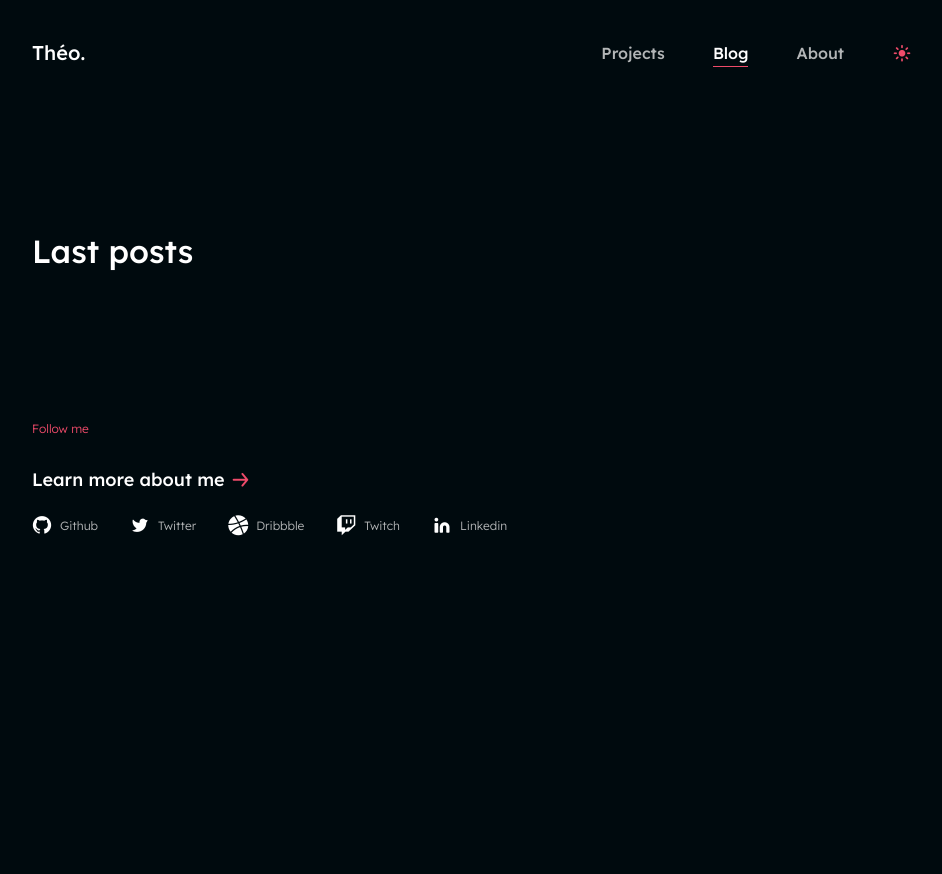
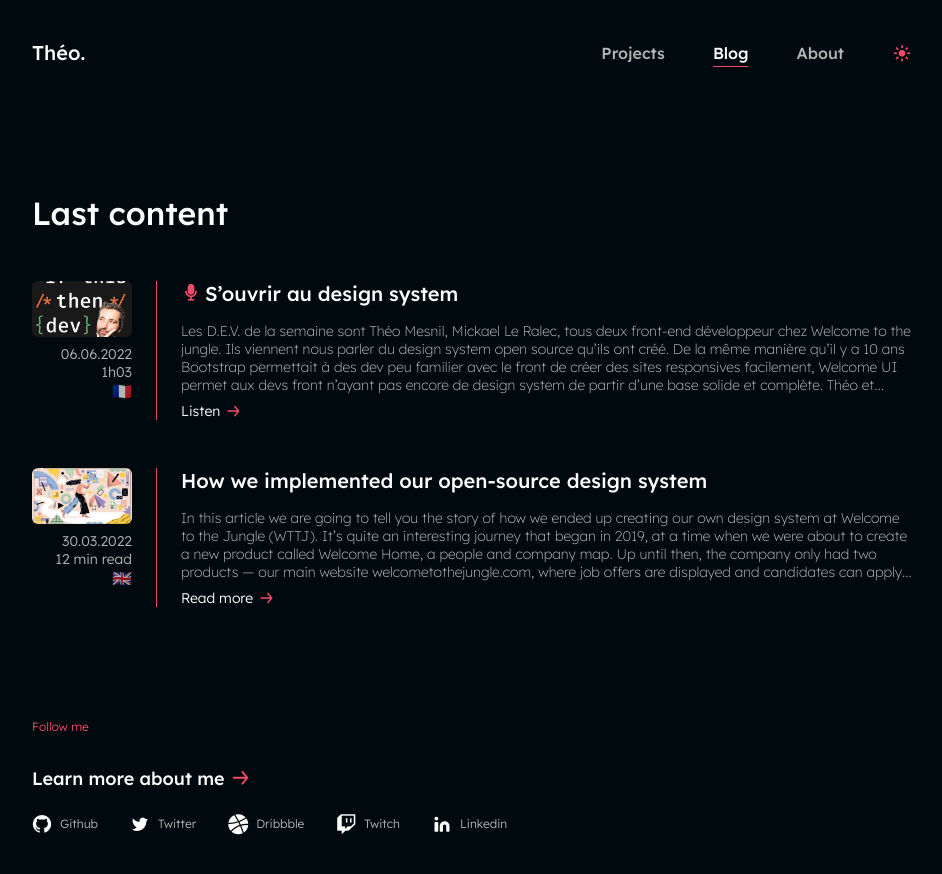
Before and after one commit to theo-mesnil/theomesnil.com, a Next.js app: page /blog in a window 1280 px wide. Shown: the top 874 px of the page, without its empty margins (168-1110 px from the left). Before the commit the page ends 800 px from the top, so only its background shows below. Built offline with nearby package versions, Linux system fonts and the light colour scheme.

Commit message:
feat: add blog posts
Signed-off-by: Théo Mesnil <mesniltheo@gmail.com>

```diff
--- a/app/components/Project/index.module.css
+++ b/app/Project.module.css
@@ -1,5 +1,4 @@
 .project {
-  width: 100%;
   color: inherit;
   text-decoration: none;
 }
--- /dev/null
+++ b/app/blog/Post.module.css
@@ -0,0 +1,98 @@
+.post {
+  color: inherit;
+  text-decoration: none;
+}
+
+.image {
+  aspect-ratio: 16 / 9;
+  border-radius: var(--radius);
+  overflow: hidden;
+  outline: 3px solid transparent;
+  outline-offset: 0px;
+  transition: outline 300ms, outline-offset 300ms;
+}
+
+.image img {
+  object-fit: cover;
+  width: 100%;
+  height: 100%;
+}
+
+.description {
+  overflow: hidden;
+  text-overflow: ellipsis;
+  display: -webkit-box;
+  -webkit-line-clamp: 5;
+  -webkit-box-orient: vertical;
+}
+
+.metas {
+  margin: var(--space-xs) 0 var(--space-sm) 0;
+  display: flex;
+  align-items: center;
+  gap: var(--space-md);
+}
+
+.meta {
+  font-weight: var(--fontWeight-medium);
+}
+
+.mic {
+  color: var(--color-primary);
+  margin-right: var(--space-xs);
+}
+
+.title {
+  margin-bottom: var(--space-xs);
+}
+
+.more {
+  display: flex;
+  margin-top: var(--space-sm);
+}
+
+.post:focus-visible {
+  outline: none;
+}
+
+.post:hover .image,
+.post:focus-visible .image {
+  outline: 3px solid var(--color-primary);
+  outline-offset: var(--space-xs);
+}
+
+@media (min-width: 736px) {
+  .article {
+    display: flex;
+  }
+
+  .infos {
+    display: flex;
+    flex-direction: column;
+    align-items: flex-end;
+    border-right: 1px solid var(--color-primary);
+    padding-right: var(--space-lg);
+    margin-right: var(--space-lg);
+  }
+
+  .title {
+    margin-bottom: var(--space-md);
+  }
+
+  .metas {
+    flex-direction: column;
+    align-items: flex-end;
+    gap: 0;
+    margin-bottom: 0;
+    margin-top: var(--space-sm);
+  }
+
+  .image {
+    width: 6.25rem;
+    border-radius: 6px;
+  }
+
+  .description {
+    -webkit-line-clamp: 4;
+  }
+}
--- /dev/null
+++ b/app/blog/Post.tsx
@@ -0,0 +1,62 @@
+import Image, { ImageProps } from 'next/image'
+
+import ArrowLink from '../components/ArrowLink'
+import Icon from '../components/Icon'
+import Text from '../components/Text'
+
+import styles from './Post.module.css'
+
+interface PostProps {
+  date: string
+  description: string
+  image: ImageProps['src']
+  isPodcast?: boolean
+  name: string
+  time: string
+  url: string
+  isFrench?: boolean
+}
+
+export default function Post({
+  image,
+  name,
+  date,
+  time,
+  isPodcast,
+  url,
+  description,
+  isFrench,
+}: PostProps) {
+  return (
+    <a href={url} target="_blank" rel="noreferrer noopener" className={styles.post}>
+      <article className={styles.article}>
+        <div className={styles.infos}>
+          <div className={styles.image}>
+            <Image placeholder="blur" src={image} alt={`${name} cover`} />
+          </div>
+          <div className={styles.metas}>
+            <Text variant="sm" className={styles.meta}>
+              {date}
+            </Text>
+            <Text variant="sm" className={styles.meta}>
+              {time}
+            </Text>
+            <Text>{isFrench ? '🇫🇷' : '🇬🇧'}</Text>
+          </div>
+        </div>
+        <div>
+          <Text variant="h2" className={styles.title}>
+            {isPodcast && <Icon className={styles.mic} name="mic" />}
+            {name}
+          </Text>
+          <Text variant="sm" className={styles.description}>
+            {description}
+          </Text>
+          <ArrowLink variant="sm" className={styles.more}>
+            {isPodcast ? 'Listen' : 'Read more'}
+          </ArrowLink>
+        </div>
+      </article>
+    </a>
+  )
+}
--- /dev/null
+++ b/app/blog/page.module.css
@@ -0,0 +1,12 @@
+.posts {
+  display: grid;
+  grid-template-columns: repeat(1, 1fr);
+  gap: var(--space-3xl);
+  margin-top: var(--space-xxl);
+}
+
+@media (min-width: 736px) {
+  .posts {
+    margin-top: var(--space-3xl);
+  }
+}
--- a/app/blog/page.tsx
+++ b/app/blog/page.tsx
@@ -1,9 +1,42 @@
+import ifttdImage from '../../public/posts/ifttd.jpg'
+import mediumWelcomeUIImage from '../../public/posts/medium-welcome-ui.jpeg'
 import Heading from '../components/Heading'
+
+import styles from './page.module.css'
+import Post from './Post'
+
+const posts = [
+  {
+    description:
+      'Les D.E.V. de la semaine sont Théo Mesnil, Mickael Le Ralec, tous deux front-end développeur chez Welcome to the jungle. Ils viennent nous parler du design system open source qu’ils ont créé. De la même manière qu’il y a 10 ans Bootstrap permettait à des dev peu familier avec le front de créer des sites responsives facilement, Welcome UI permet aux devs front n’ayant pas encore de design system de partir d’une base solide et complète. Théo et Mickael nous racontent comment le projet s’est construit, où il en est et ce qui est prévu pour la suite. Nous discutons aussi de l’approche Open Source et des impacts positifs sur le recrutement et l’on-boarding.',
+    date: '06.06.2022',
+    image: ifttdImage,
+    isPodcast: true,
+    isFrench: true,
+    name: 'S’ouvrir au design system',
+    time: '1h03',
+    url: 'https://ifttd.io/welcome-ui/',
+  },
+  {
+    description:
+      'In this article we are going to tell you the story of how we ended up creating our own design system at Welcome to the Jungle (WTTJ). It’s quite an interesting journey that began in 2019, at a time when we were about to create a new product called Welcome Home, a people and company map. Up until then, the company only had two products — our main website welcometothejungle.com, where job offers are displayed and candidates can apply, and Welcome Kit, our applicant tracking system (ATS) for recruiters. We were already sharing design components between the two projects but we were light years away from a design system at this point.',
+    date: '30.03.2022',
+    image: mediumWelcomeUIImage,
+    name: 'How we implemented our open-source design system',
+    time: '12 min read',
+    url: 'https://medium.com/wttj-tech/how-we-implemented-our-open-source-design-system-8811799dee05',
+  },
+]
 
 export default function Blog() {
   return (
     <section>
-      <Heading title="Last posts" />
+      <Heading title="Last content" />
+      <div className={styles.posts}>
+        {posts.map(post => (
+          <Post {...post} key={`post_${post.date}`} />
+        ))}
+      </div>
     </section>
   )
 }
--- a/app/components/ArrowLink/index.tsx
+++ b/app/components/ArrowLink/index.tsx
@@ -5,30 +5,54 @@ import Icon from '../Icon'
 import styles from './index.module.css'
 
 interface ArrowLinkProps {
+  children: React.ReactNode
+  className?: string
+  href?: string
+  isNextLink?: boolean
   variant?: 'md' | 'sm'
+}
+
+interface ArrowLinkChildrenProps {
   children: React.ReactNode
-  href: string
-  isNextLink?: boolean
-  className?: string
+}
+
+function ArrowLinkContent({ children }: ArrowLinkChildrenProps) {
+  return (
+    <>
+      {children}
+      <Icon name="arrow-forward" className={styles.icon} />
+    </>
+  )
 }
 
 export default function ArrowLink({
-  variant = 'md',
   children,
+  className,
   href,
   isNextLink,
-  className,
+  variant = 'md',
 }: ArrowLinkProps) {
-  const Tag = isNextLink ? Link : 'a'
+  const classNames = `${styles.link} ${styles[variant]} ${className || ''}`
 
-  return (
-    <Tag
-      href={href}
-      target={!isNextLink ? '_blank' : undefined}
-      className={`${styles.link} ${styles[variant]} ${className || ''}`}
-    >
-      {children}
-      <Icon name="arrow-forward" className={styles.icon} />
-    </Tag>
-  )
+  if (!href) {
+    return (
+      <span className={classNames}>
+        <ArrowLinkContent>{children}</ArrowLinkContent>
+      </span>
+    )
+  } else {
+    if (isNextLink) {
+      return (
+        <Link href={href} className={classNames}>
+          <ArrowLinkContent>{children}</ArrowLinkContent>
+        </Link>
+      )
+    }
+
+    return (
+      <a href={href} target="_blank" rel="noopener noreferrer" className={classNames}>
+        <ArrowLinkContent>{children}</ArrowLinkContent>
+      </a>
+    )
+  }
 }
--- a/app/layout.module.css
+++ b/app/layout.module.css
@@ -6,6 +6,6 @@
 
 @media (min-width: 736px) {
   .main {
-    padding: 9.375rem var(--space-md);
+    padding: 7rem var(--space-md);
   }
 }
--- a/app/page.tsx
+++ b/app/page.tsx
@@ -3,9 +3,9 @@ import welcomeUiImage from '../public/projects/welcome-ui.png'
 import whatToWatchImage from '../public/projects/what-to-watch.png'
 
 import Heading from './components/Heading'
-import Project from './components/Project'
 import Text from './components/Text'
 import styles from './page.module.css'
+import Project from './Project'
 
 const projects = [
   {
```
Also changed, not shown: app/Project.tsx (renamed from app/components/Project/index.tsx, +4 -5 lines), public/posts/ifttd.jpg (added), public/posts/medium-welcome-ui.jpeg (added).
